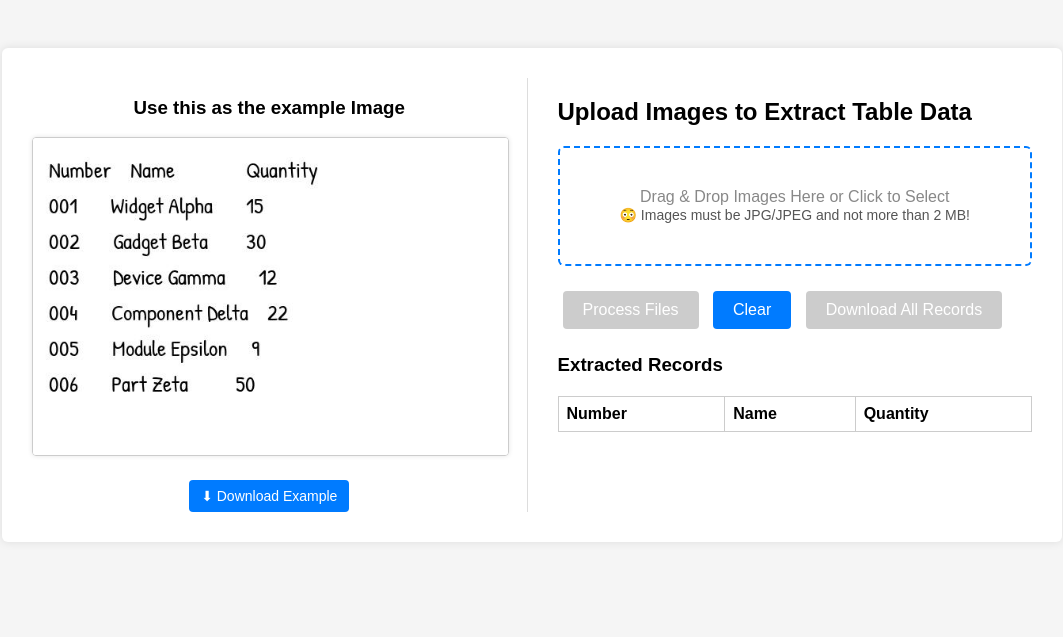
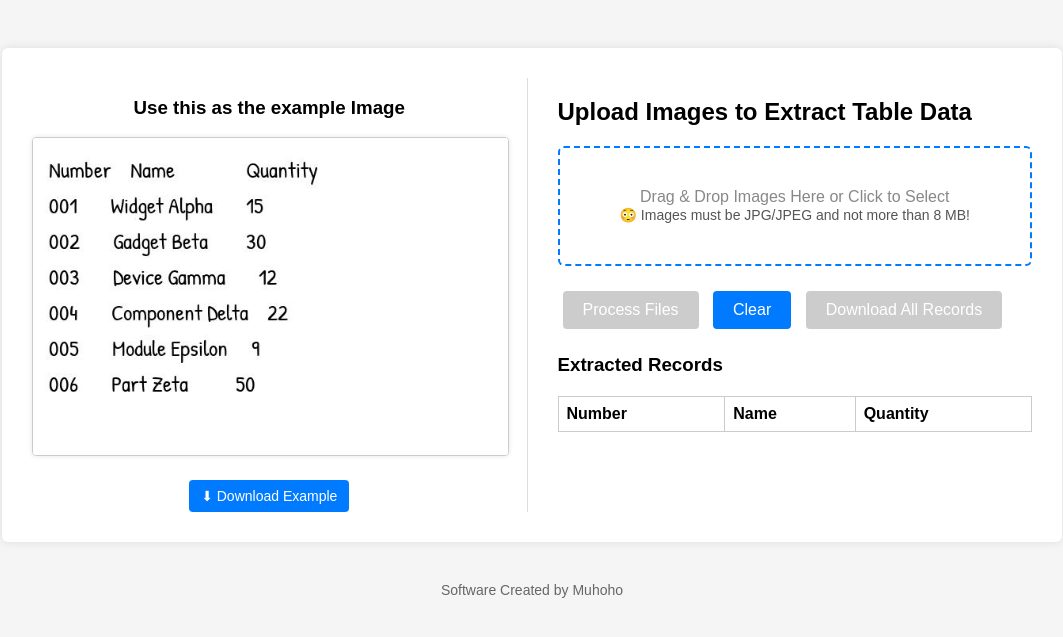
Before and after one commit to jeremy-sheriff/image-processor, a Flask app: page / in a window 1280 px wide. Shown: the top 637 px of the page, without its empty margins (108-1171 px from the left). Run offline with Flask 3, Linux system fonts and the light colour scheme; lists and menus that the app fills with data are empty.

Commit message:
Allow 8MB image upload

```diff
--- a/templates/upload.html
+++ b/templates/upload.html
@@ -132,7 +132,7 @@
       <h2>Upload Images to Extract Table Data</h2>
       <div class="dropzone" id="dropzone">
         Drag & Drop Images Here or Click to Select<br>
-        <span style="font-size:14px; color:#555;">😳 Images must be JPG/JPEG and not more than 2 MB!</span>
+        <span style="font-size:14px; color:#555;">😳 Images must be JPG/JPEG and not more than 8 MB!</span>
       </div>
       <input type="file" id="fileInput" multiple accept="image/*" style="display:none;">
       <div id="buttons">
@@ -203,8 +203,8 @@
           alert(`File "${file.name}" is not a JPG image.`);
           continue;
         }
-        if (file.size > 2 * 1024 * 1024) {
-          alert(`File "${file.name}" exceeds 2 MB limit.`);
+        if (file.size > 8 * 1024 * 1024) {
+          alert(`File "${file.name}" exceeds 8 MB limit.`);
           continue;
         }
         selectedFiles.push(file);
@@ -309,4 +309,7 @@
     updateButtonState();
   </script>
 </body>
+<div style="text-align: center; font-size: 14px; color: #666; margin-top: 40px;">
+    Software Created by Muhoho
+  </div>
 </html>
```
